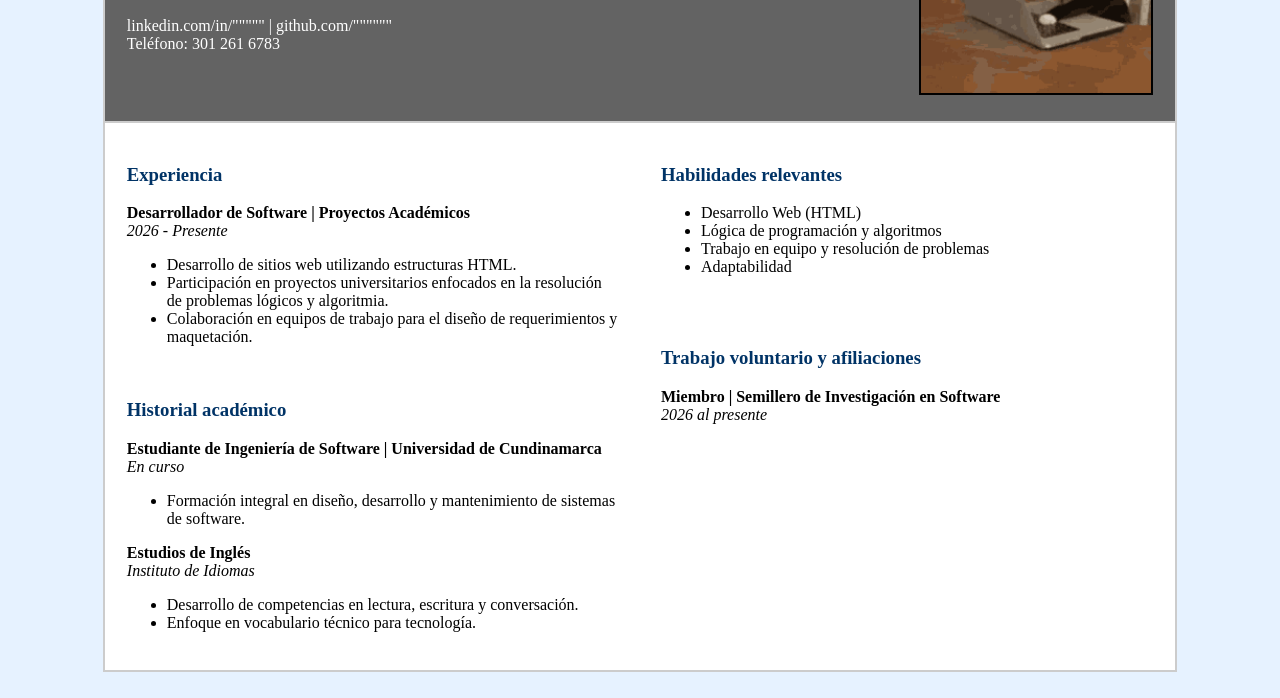
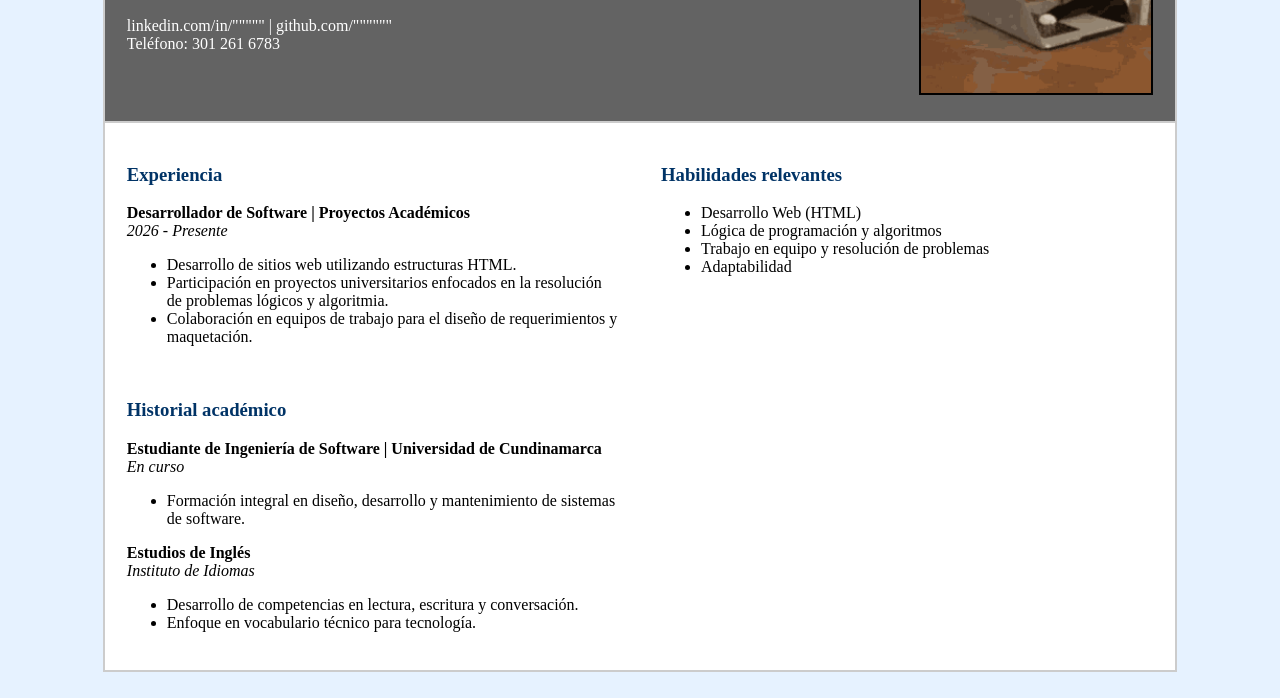
Before and after one commit to Luisito-Pyton/R1A3S4_HOJADEVIDA, a plain HTML site: page index.html in a window 1280 px wide. Shown: the part 189-887 px from the top of the page. Drawn offline with Linux system fonts and the light colour scheme.

Commit message:
Update index.html

```diff
--- a/index.html
+++ b/index.html
@@ -85,13 +85,7 @@
 
                                 <br><br>
 
-                                <font face="Times New Roman, serif" color="#003366">
-                                    <h3>Trabajo voluntario y afiliaciones</h3>
-                                </font>
-                                <font face="Times New Roman, serif">
-                                    <p><b>Miembro | Semillero de Investigación en Software</b><br>
-                                    <i>2026 al presente</i></p>
-                                </font>
+
                             </td>
                         </tr>
                     </table>
```
